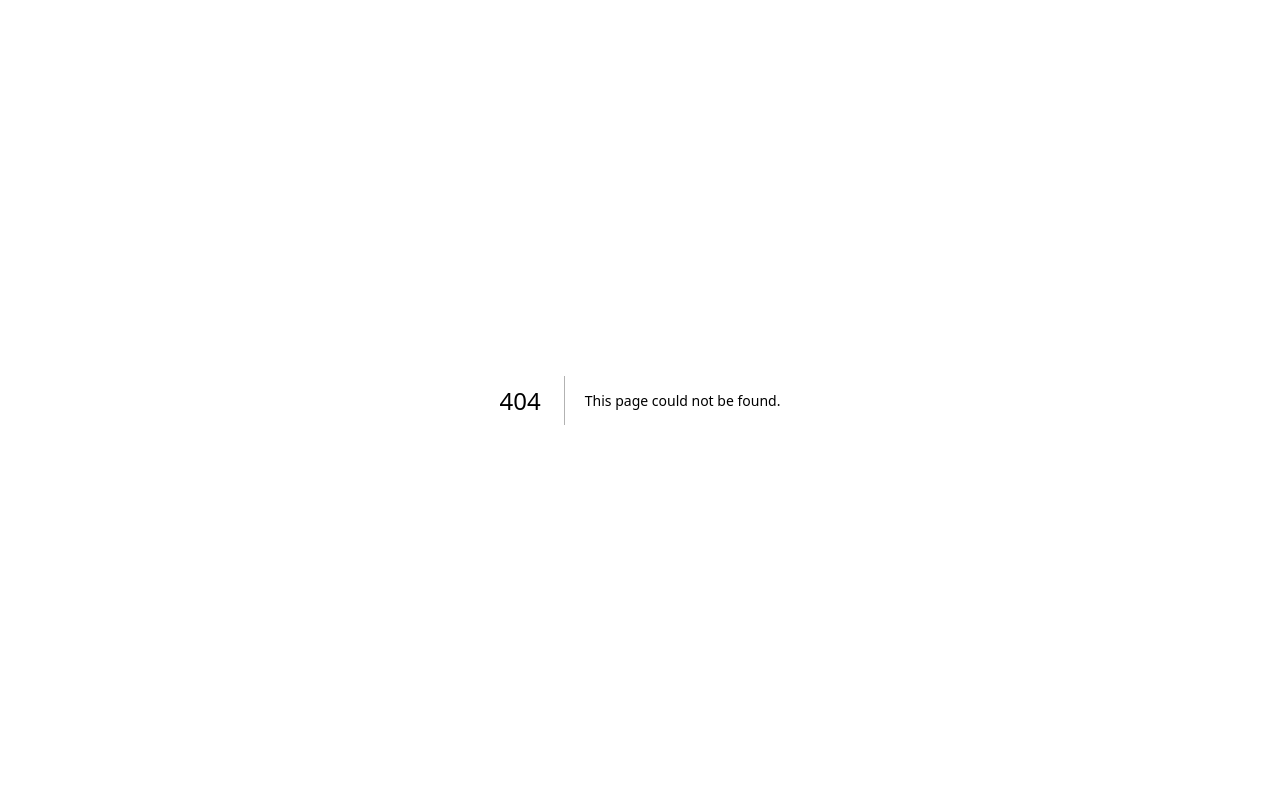
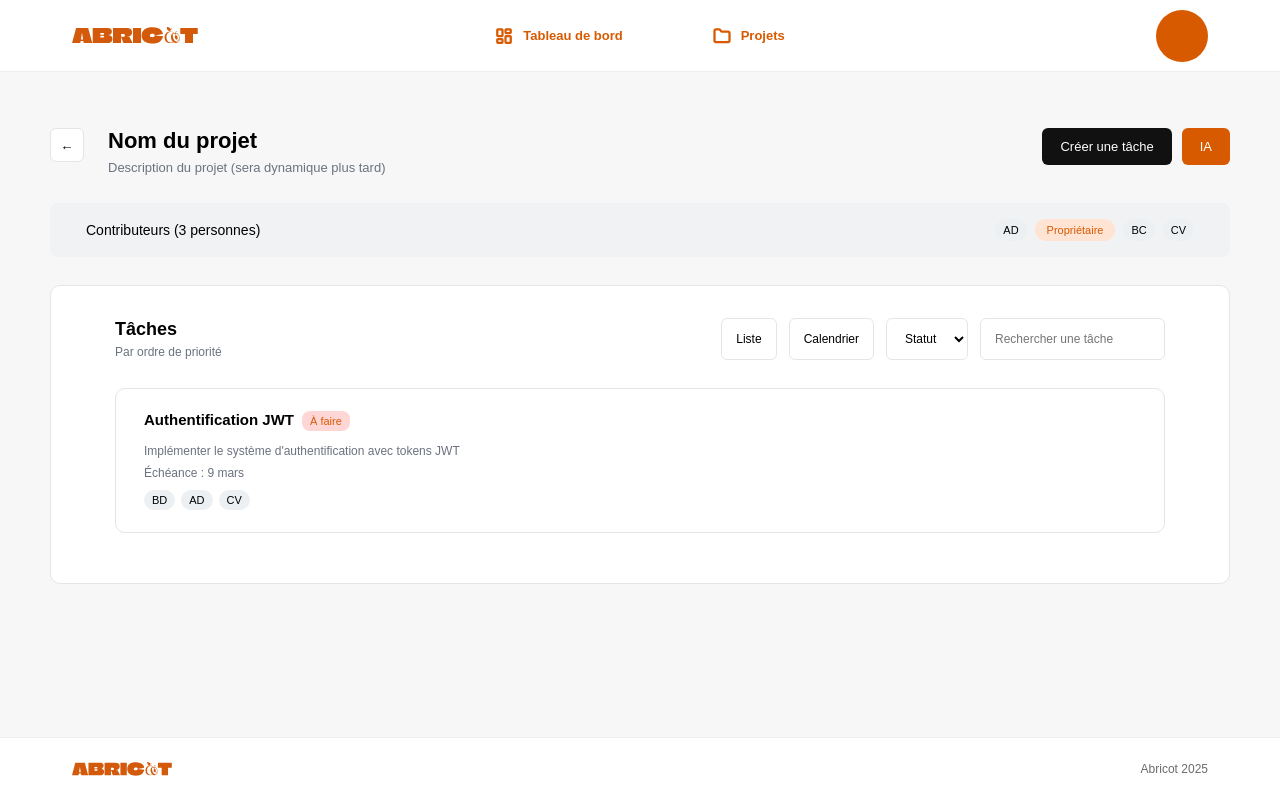
Before and after one commit to zinebelhammouti2017-source/saas-frontend, a Next.js app in the folder OneDrive/Bureau/dev-web-full-stack/formation/Projet-OpenClassrooms/P7-SaaS-IA/frontend/: page /projects/1 in a window 1280 px wide. Before the commit this address had no page. Built offline with nearby package versions, Linux system fonts and the light colour scheme.

Commit message:
feat(profile): gestion modification utilisateur et mot de passe via API

```diff
--- /dev/null
+++ b/OneDrive/Bureau/dev-web-full-stack/formation/Projet-OpenClassrooms/P7-SaaS-IA/frontend/src/app/projects/[id]/page.js
@@ -0,0 +1,93 @@
+"use client";
+
+import { useParams, useRouter } from "next/navigation";
+import Header from "@/components/Header";
+import Footer from "@/components/Footer";
+import styles from "./projectDetail.module.css";
+
+export default function ProjectDetailPage() {
+  const { id } = useParams();
+  const router = useRouter();
+
+  return (
+    <div className={styles.page}>
+      <Header />
+
+      <main className={styles.main}>
+
+        {/* 🔙 HEADER PROJET */}
+        <div className={styles.top}>
+          <button onClick={() => router.back()} className={styles.back}>
+            ←
+          </button>
+
+          <div className={styles.titleBlock}>
+            <h1>Nom du projet</h1>
+            <p>
+              Description du projet (sera dynamique plus tard)
+            </p>
+          </div>
+
+          <div className={styles.actions}>
+            <button className={styles.taskButton}>Créer une tâche</button>
+            <button className={styles.aiButton}>IA</button>
+          </div>
+        </div>
+
+        {/* 👥 CONTRIBUTEURS */}
+        <div className={styles.contributors}>
+          <p>Contributeurs (3 personnes)</p>
+
+          <div className={styles.users}>
+            <span className={styles.avatar}>AD</span>
+            <span className={styles.role}>Propriétaire</span>
+
+            <span className={styles.avatar}>BC</span>
+            <span className={styles.avatar}>CV</span>
+          </div>
+        </div>
+
+        {/* 📋 TÂCHES */}
+        <div className={styles.tasks}>
+          <div className={styles.tasksHeader}>
+            <div>
+              <h2>Tâches</h2>
+              <p>Par ordre de priorité</p>
+            </div>
+
+            <div className={styles.filters}>
+              <button>Liste</button>
+              <button>Calendrier</button>
+              <select>
+                <option>Statut</option>
+              </select>
+              <input placeholder="Rechercher une tâche" />
+            </div>
+          </div>
+
+          {/* 🧩 UNE CARTE TÂCHE */}
+          <div className={styles.taskCard}>
+            <h3>Authentification JWT</h3>
+            <span className={styles.badge}>À faire</span>
+
+            <p>
+              Implémenter le système d'authentification avec tokens JWT
+            </p>
+
+            <p>Échéance : 9 mars</p>
+
+            <div className={styles.assignees}>
+              <span>BD</span>
+              <span>AD</span>
+              <span>CV</span>
+            </div>
+          </div>
+
+        </div>
+
+      </main>
+
+      <Footer />
+    </div>
+  );
+}
--- /dev/null
+++ b/OneDrive/Bureau/dev-web-full-stack/formation/Projet-OpenClassrooms/P7-SaaS-IA/frontend/src/app/projects/[id]/projectDetail.module.css
@@ -0,0 +1,188 @@
+.page {
+  min-height: 100vh;
+  display: flex;
+  flex-direction: column;
+  background: #f7f7f7;
+}
+
+.main {
+  flex: 1;
+  width: 100%;
+  max-width: 1180px;
+  margin: 0 auto;
+  padding: 56px 0 80px;
+}
+
+.top {
+  display: grid;
+  grid-template-columns: 42px 1fr auto;
+  align-items: start;
+  gap: 16px;
+  margin-bottom: 28px;
+}
+
+.back {
+  width: 34px;
+  height: 34px;
+  border: 1px solid #e5e5e5;
+  border-radius: 6px;
+  background: white;
+  cursor: pointer;
+}
+
+.titleBlock h1 {
+  margin: 0;
+  font-size: 22px;
+  font-weight: 700;
+}
+
+.titleBlock p {
+  margin: 6px 0 0;
+  font-size: 13px;
+  color: #6b7280;
+}
+
+.actions {
+  display: flex;
+  gap: 10px;
+  align-items: center;
+}
+
+.taskButton,
+.aiButton {
+  border: none;
+  border-radius: 6px;
+  padding: 11px 18px;
+  font-size: 13px;
+  cursor: pointer;
+}
+
+.taskButton {
+  background: #111;
+  color: white;
+}
+
+.aiButton {
+  background: #d85a00;
+  color: white;
+}
+
+.contributors {
+  display: flex;
+  justify-content: space-between;
+  align-items: center;
+  background: #f1f2f4;
+  padding: 16px 36px;
+  border-radius: 8px;
+  margin-bottom: 28px;
+}
+
+.contributors p {
+  margin: 0;
+  font-size: 14px;
+}
+
+.users {
+  display: flex;
+  align-items: center;
+  gap: 8px;
+}
+
+.avatar {
+  background: #edf0f2;
+  padding: 5px 8px;
+  border-radius: 20px;
+  font-size: 11px;
+}
+
+.role {
+  background: #ffe3d3;
+  color: #d85a00;
+  padding: 5px 12px;
+  border-radius: 20px;
+  font-size: 11px;
+}
+
+.tasks {
+  background: #ffffff;
+  padding: 32px 64px;
+  border-radius: 10px;
+  border: 1px solid #e5e5e5;
+}
+
+.tasksHeader {
+  display: flex;
+  justify-content: space-between;
+  align-items: center;
+  margin-bottom: 28px;
+}
+
+.tasksHeader h2 {
+  margin: 0;
+  font-size: 18px;
+  font-weight: 600;
+}
+
+.tasksHeader p {
+  margin: 5px 0 0;
+  font-size: 12px;
+  color: #6b7280;
+}
+
+.filters {
+  display: flex;
+  align-items: center;
+  gap: 12px;
+}
+
+.filters button,
+.filters select,
+.filters input {
+  height: 42px;
+  border: 1px solid #e5e5e5;
+  border-radius: 6px;
+  background: white;
+  padding: 0 14px;
+  font-size: 12px;
+}
+
+.taskCard {
+  border: 1px solid #e5e5e5;
+  padding: 22px 28px;
+  border-radius: 10px;
+  margin-bottom: 18px;
+}
+
+.taskCard h3 {
+  display: inline-block;
+  margin: 0 8px 8px 0;
+  font-size: 15px;
+  font-weight: 600;
+}
+
+.badge {
+  background: #ffd6d6;
+  color: #d85a00;
+  padding: 4px 8px;
+  border-radius: 8px;
+  font-size: 11px;
+}
+
+.taskCard p {
+  margin: 8px 0;
+  font-size: 12px;
+  color: #6b7280;
+}
+
+.assignees {
+  display: flex;
+  gap: 6px;
+  margin-top: 10px;
+}
+
+.assignees span {
+  background: #edf0f2;
+  padding: 4px 8px;
+  border-radius: 20px;
+  font-size: 11px;
+}
```
Also changed, not shown: OneDrive/Bureau/dev-web-full-stack/formation/Projet-OpenClassrooms/P7-SaaS-IA/frontend/src/app/profile/page.js (+80 -11 lines), OneDrive/Bureau/dev-web-full-stack/formation/Projet-OpenClassrooms/P7-SaaS-IA/frontend/src/app/projects/page.js (+7 -2 lines), OneDrive/Bureau/dev-web-full-stack/formation/Projet-OpenClassrooms/P7-SaaS-IA/frontend/src/app/register/page.js (+8 -1 lines), OneDrive/Bureau/dev-web-full-stack/formation/Projet-OpenClassrooms/P7-SaaS-IA/frontend/src/services/authService.js (+0 -39 lines), OneDrive/Bureau/dev-web-full-stack/formation/Projet-OpenClassrooms/P7-SaaS-IA/frontend/src/services/profileService.js (added, +67 -0 lines).
